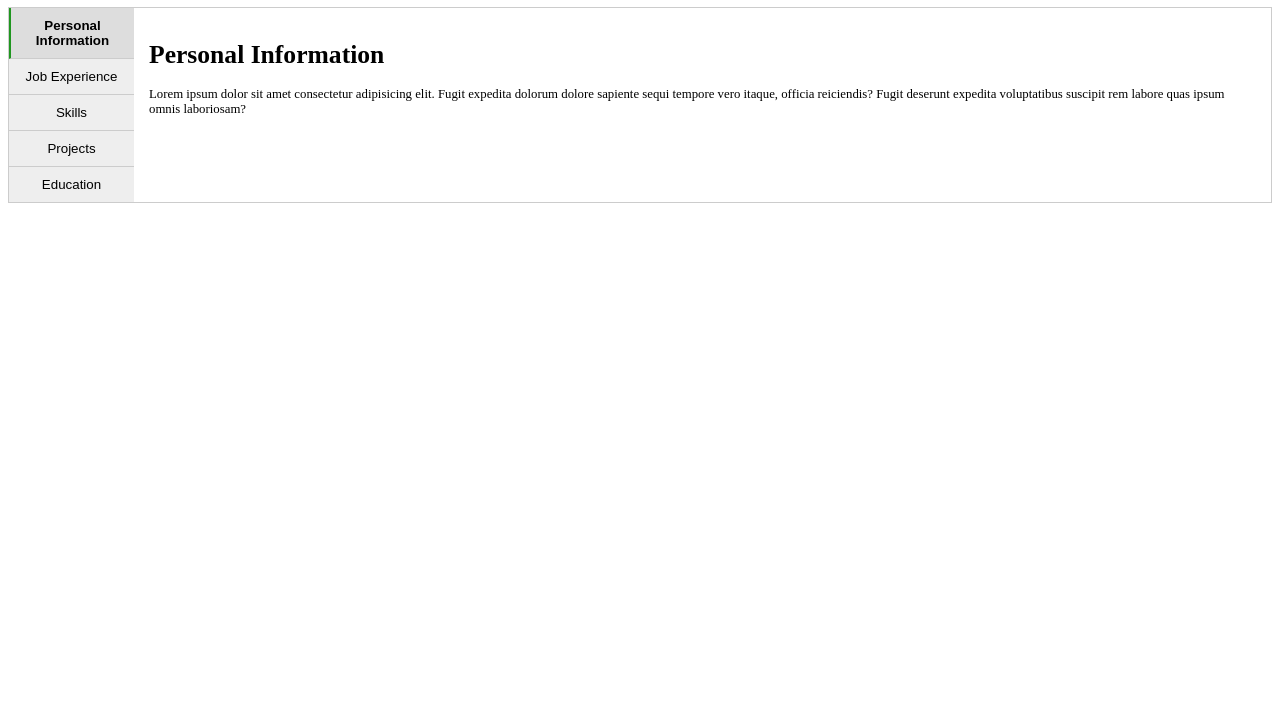
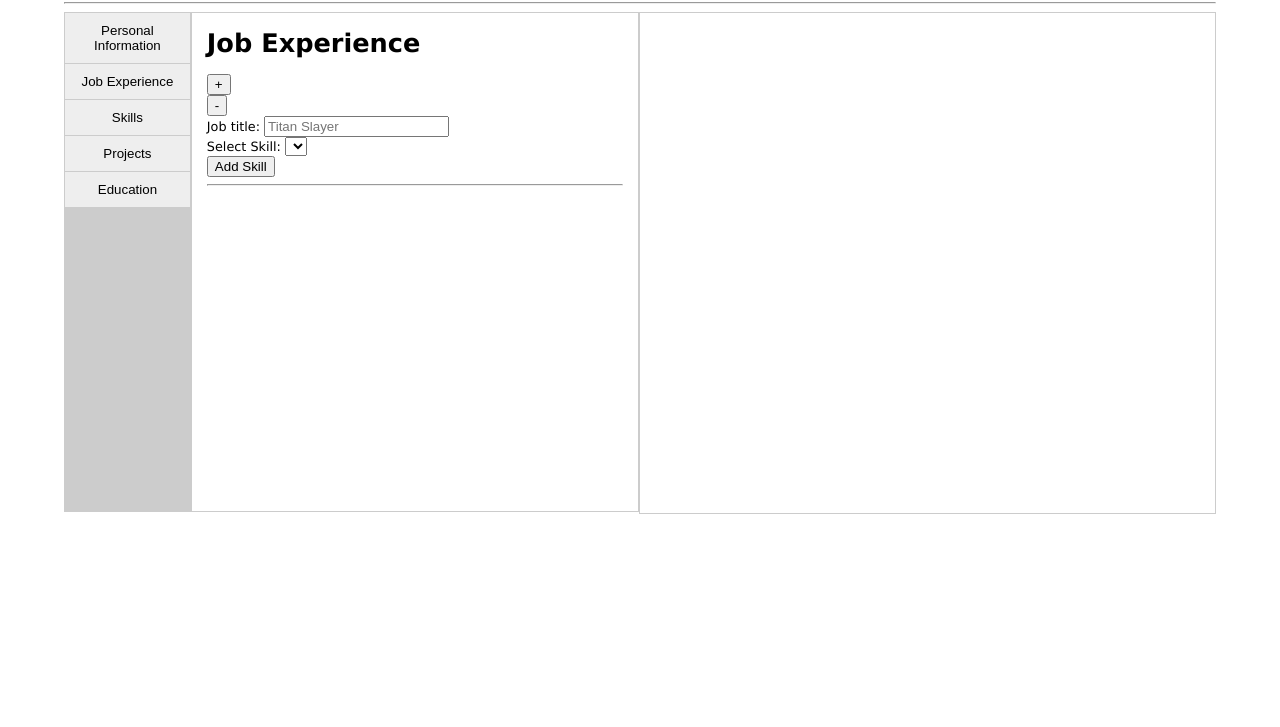
Before and after one commit to jeefwashere/SpurHacks-Project-25, a plain HTML site: page index.html in a window 1280 px wide. Shown: the part 73-800 px from the top of the page. Drawn offline with Linux system fonts and the light colour scheme.

Commit message:
adding jobs, working on removing jobs bullshit

```diff
--- a/index.html
+++ b/index.html
@@ -10,10 +10,13 @@
 </head>
 
 <body>
+    <div class="main">
         <h1>Personal details</h1>
+        <hr>
         <div class="tabs">
+            <div class="left">
                 <div class="tabs__sidebar">
-            <button class="tabs__button tabs__button--active" data-for-tab="1">Personal Information</button>
+                    <button class="tabs__button" data-for-tab="1">Personal Information</button>
                     <button class="tabs__button" data-for-tab="2">Job Experience</button>
                     <button class="tabs__button" data-for-tab="3">Skills</button>
                     <button class="tabs__button" data-for-tab="4">Projects</button>
@@ -21,12 +24,48 @@
                 </div>
                 <div class="tabs__content tabs__content--active" data-tab="1">
                     <h1>Personal Information</h1>
-            <p>Lorem ipsum dolor sit amet consectetur adipisicing elit. Fugit expedita dolorum dolore sapiente sequi
-                tempore vero itaque, officia reiciendis? Fugit deserunt expedita voluptatibus suscipit rem labore quas
-                ipsum omnis laboriosam?</p>
+                    <form action="index.php" method="GET">
+
+                        <label for ="fullname">Full name: </label>
+                        <input type = "text" id = "username" placeholder = "Eren Yeager" required>
+
+                        <br>
+                        <label for = "email">Email: </label>
+                        <input type = "email" id = "email" required placeholder = "ErenYeager@gmail.com">
+
+                        <br>
+                        <label for = "phone">Phone: </label>
+                        <input type = "tel" id = "phone" required placeholder = "123-456-7890" pattern = "[0-9]{3}-[0-9]{3}-[0-9]{4}">
+
+                        <br>
+                        <label for = "birthdate">Birthdate: </label>
+                        <input type = "date" id = "birthdate" required>
+
+                        <br>
+                        <label for="linkedin">LinkedIn (optional): </label>
+                        <input type="url" id="linkedin" name="linkedin" placeholder="https://linkedin.com/in/erenyeager">
+
+                    </form>
                 </div>
                 <div class="tabs__content" data-tab="2">
                     <h1>Job Experience</h1>
+                    <button class="add-job" type="button">+</button>
+
+                    <div class="job-entry">
+                        <div>
+                            <button class="remove-job" type="button">-</button>
+                        </div>
+                        <form action="index.php" method="GET" id="job-form">
+
+                            <div class="active-skill-editor">
+                                <!-- dynamically shows skill name + description -->
+                            </div>
+
+
+
+                        </form>
+
+                    </div>
                 </div>
                 <div class="tabs__content" data-tab="3">
                     <h1>Skills</h1>
@@ -38,6 +77,12 @@
                     <h1>Education</h1>
                 </div>
             </div>
+
+            <div class="right">
+
+            </div>
+        </div>
+    </div>
 </body>
 
 </html>
--- a/script.js
+++ b/script.js
@@ -0,0 +1,96 @@
+
+// tab switching garbage
+function setupTabs(){
+    document.querySelectorAll(".tabs__button").forEach(button => {
+        button.addEventListener("click", () => {
+            const sideBar = button.parentElement
+            const tabsContainer = sideBar.parentElement
+            const tabNumber = button.dataset.forTab
+            const tabToActivate = tabsContainer.querySelector(`.tabs__content[data-tab="${tabNumber}"]`);
+
+            sideBar.querySelectorAll(".tabs__button").forEach(button => {
+                button.classList.remove("tabs__button--active")
+            })
+
+            tabsContainer.querySelectorAll(".tabs__content").forEach(content => {
+                content.classList.remove("tabs__content--active")
+            })
+
+            button.classList.add("tabs_button--active");
+            tabToActivate.classList.add("tabs__content--active");
+        })
+    })
+}
+
+document.addEventListener("DOMContentLoaded", () => {
+    setupTabs();
+
+    document.querySelectorAll(".tabs").forEach(tabContainer => {
+        //tabContainer.querySelector(".tabs__sidebar .tabs__button").click();
+        const buttons = tabContainer.querySelectorAll(".tabs__sidebar .tabs__button");
+
+        if (buttons.length >= 2) {
+            buttons[1].click(); // 👈 Index 1 is the second button
+        }
+    })
+});
+
+// adding jobs bullshit
+let jobData = [];
+
+function createJob(index) {
+  const container = document.createElement("div");
+  container.classList.add("job-entry");
+
+  container.innerHTML = `
+    <label>Job title:</label>
+    <input type="text" class="jobtitle" placeholder="Titan Slayer">
+
+    <br>
+    <label>Select Skill:</label>
+    <select class="skill-select"></select>
+
+    <div class="active-skill-editor"></div>
+
+    <button class="add-skill" type="button">Add Skill</button>
+    <hr>
+  `;
+
+  jobData.push({ title: "" });
+
+  return container;
+}
+
+// remove job from fucking the job-entries
+function removeJob() {
+    const jobForm = document.querySelector("#job-form");
+    const jobEntries = jobForm.querySelectorAll(".job-entry");
+
+    if (jobEntries.length > 1) {
+      jobForm.removeChild(jobEntries[jobEntries.length - 1]);
+      jobData.pop();
+    }
+  }
+
+document.addEventListener("DOMContentLoaded", () => {
+
+  const jobTab = document.querySelector('[data-tab="2"]');
+  const addJobBtn = jobTab.querySelector(".add-job");
+  const removeJobBtn = jobTab.querySelector(".remove-job")
+  const jobForm = jobTab.querySelector("#job-form");
+
+  // Event listener to add jobs
+  addJobBtn.addEventListener("click", () => {
+    const index = jobData.length;
+    const jobEntry = createJob(index);
+    jobForm.appendChild(jobEntry);
+  });
+
+  removeJobBtn.addEventListener("click", () => {
+    removeJob();
+  })
+
+  // Add one default job entry on load
+  addJobBtn.click();
+
+});
--- a/style.css
+++ b/style.css
@@ -1,16 +1,51 @@
+h1 {
+    font-family: Verdana, Geneva, Tahoma, sans-serif;
+    margin-bottom: 1rem;
+}
+
+.main{
+    width: 90vw;
+    margin: auto;
+}
+
 .tabs{
+
+    border: none;
+    display: flex;
+    width: 90vw;
+    margin: auto;
+    height: 350px;
+    font-family: Verdana, Geneva, Tahoma, sans-serif;
+
+}
+
+.left{
+
+    border: none;
+    display: flex;
+    width: 50%;
+    height: 500px;
+
+}
+
+.right{
 
     border: 1px solid #cccccc;
     display: flex;
+    width: 50%;
+    height: 500px;
 
 }
 
 
 .tabs__sidebar{
 
-    width: 125px;
-    flex-shrink: 0;
+    border: 1px solid #cccccc;
+    width: 30%;
+    height: auto;
     background: #cccccc;
+    display: flex;
+    flex-direction: column;
 
 }
 
@@ -52,12 +87,19 @@
 
 .tabs__content {
 
+    border: 1px solid #cccccc;
     padding: 15px;
+    width: 100%;
+    max-width: 600px;
     font-size: 0.8rem;
     display: none;
+    overflow-y: auto;
 
 }
 
+.tabs__content > :first-child {
+    margin-top: 0;
+}
 
 .tabs__content--active {
 
```
Lines whose indentation alone changed are shown as unchanged.
